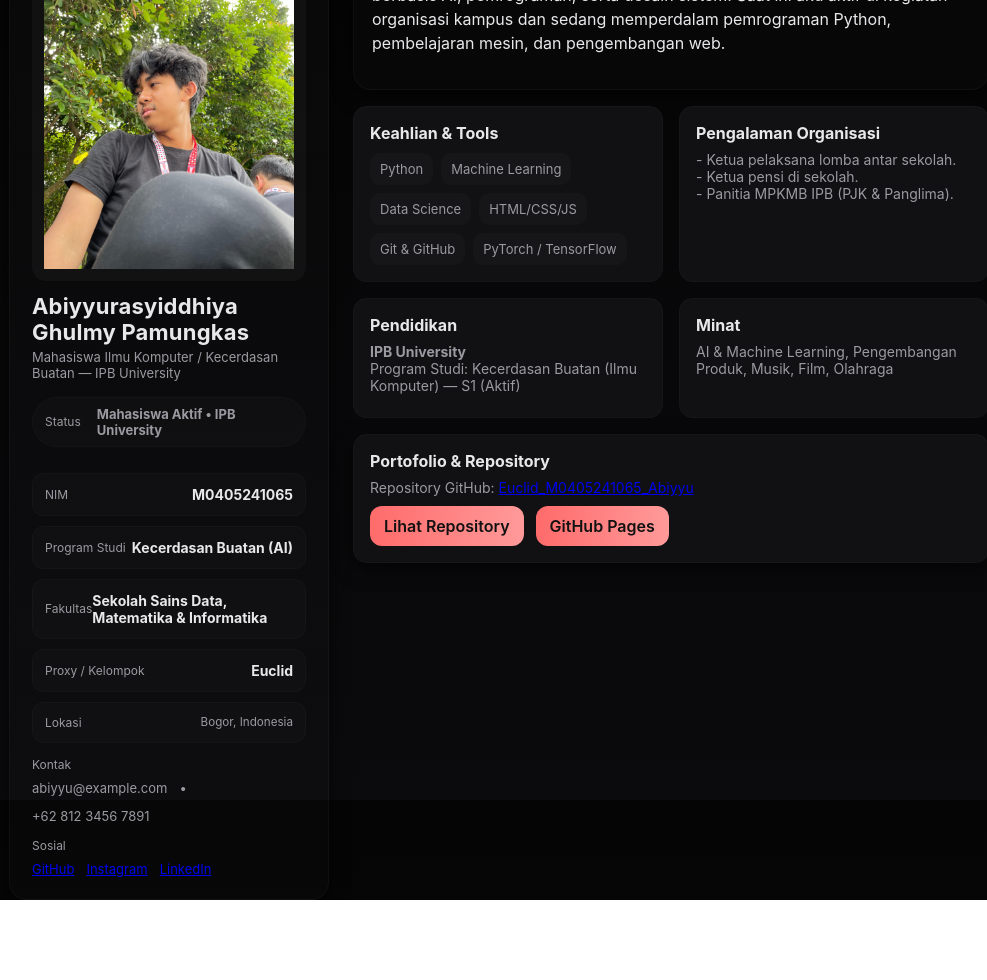
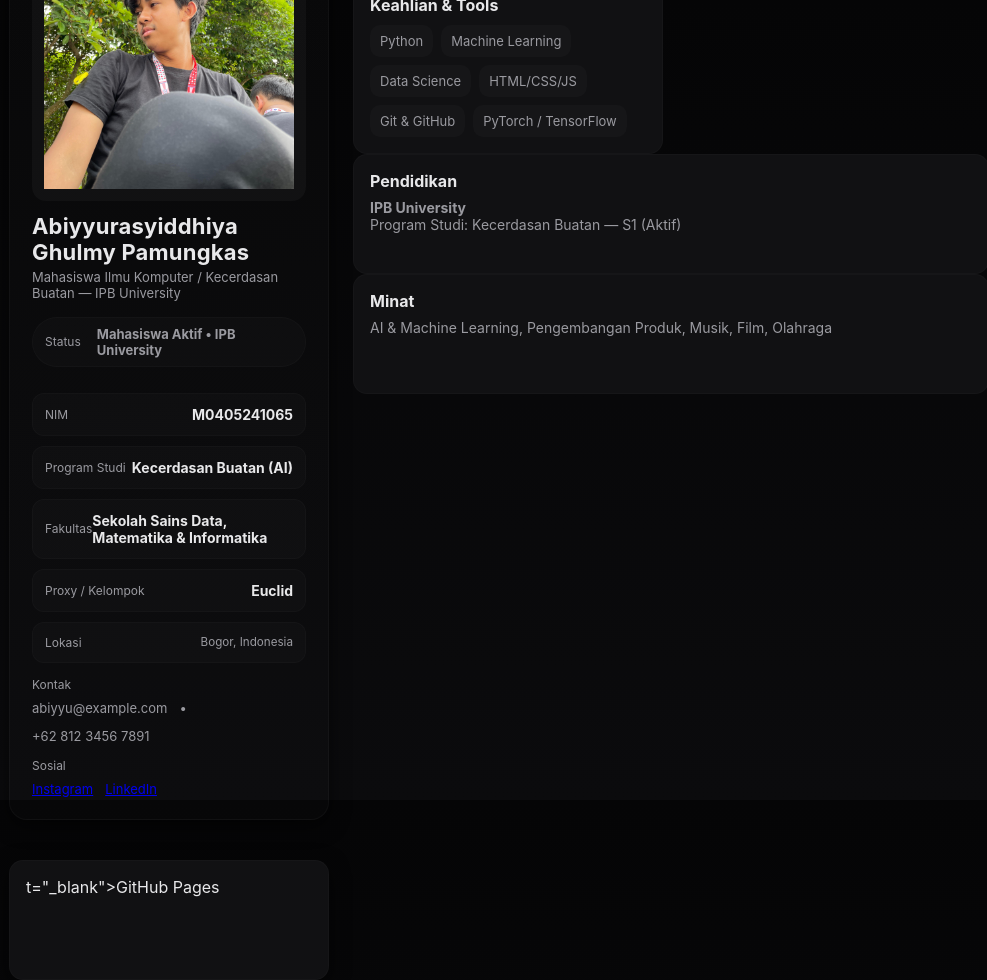
Before and after one commit to firman-gel/abi, a plain HTML site: page index.html in a window 1280 px wide. Shown: the whole page, without its empty margins (141-1128 px from the left). Before the commit the page ends 900 px from the top, so only its background shows below. Drawn offline with Linux system fonts and the light colour scheme.

Commit message:
Update index.html

```diff
--- a/index.html
+++ b/index.html
@@ -177,9 +177,8 @@
       <div style="margin-top:14px" class="muted">
         <div class="label">Sosial</div>
         <div class="footer-row" style="margin-top:8px">
-          <a href="https://github.com/abiyyu" target="_blank">GitHub</a>
           <a href="https://www.instagram.com/abiyyurasyd" target="_blank">Instagram</a>
-          <a href="https://www.linkedin.com/in/abiyyurasyd" target="_blank">LinkedIn</a>
+          <a href="https://www.linkedin.com/in/abiyyurasyiddhiya-ghulmy-pamungkas-694115324?utm_source=share&utm_campaign=share_via&utm_content=profile&utm_medium=android_app" target="_blank">LinkedIn</a>
         </div>
       </div>
     </div>
@@ -187,7 +186,7 @@
     <div>
       <div class="intro card">
         <p>
-          Hai! Aku <strong>Abiyyurasyiddhiya Ghulmy Pamungkas</strong>, mahasiswa Ilmu Komputer / Kecerdasan Buatan di IPB University. Aku tertarik pada pengembangan sistem berbasis AI, pemrograman, serta desain sistem. Saat ini aku aktif di kegiatan organisasi kampus dan sedang memperdalam pemrograman Python, pembelajaran mesin, dan pengembangan web.
+          Hai! Aku <strong>Abiyyurasyiddhiya Ghulmy Pamungkas</strong>, mahasiswa Ilmu Komputer / Kecerdasan Buatan di IPB University. Aku tertarik pada pengembangan sistem berbasis AI, pemrograman, serta desain sistem.
         </p>
       </div>
       <div class="grid">
@@ -202,13 +201,11 @@
             <div class="chip">PyTorch / TensorFlow</div>
           </div>
         </div>
-        <div class="section">
-          <h3>Pengalaman Organisasi</h3>
-          <p class="muted">- Ketua pelaksana lomba antar sekolah.<br>- Ketua pensi di sekolah.<br>- Panitia MPKMB IPB (PJK & Panglima).</p>
+
         </div>
         <div class="section">
           <h3>Pendidikan</h3>
-          <p class="muted"><strong>IPB University</strong><br>Program Studi: Kecerdasan Buatan (Ilmu Komputer) — S1 (Aktif)</p>
+          <p class="muted"><strong>IPB University</strong><br>Program Studi: Kecerdasan Buatan  — S1 (Aktif)</p>
         </div>
         <div class="section">
           <h3>Minat</h3>
@@ -216,15 +213,10 @@
         </div>
       </div>
       <div style="margin-top:16px" class="card section">
-        <h3>Portofolio & Repository</h3>
-        <p class="muted">Repository GitHub:
-          <a href="https://github.com/abiyyu/Euclid_M0405241065_Abiyyu" target="_blank">
-            Euclid_M0405241065_Abiyyu
+
           </a>
         </p>
-        <div style="margin-top:10px" class="footer-row">
-          <a class="btn" href="https://github.com/abiyyu/Euclid_M0405241065_Abiyyu" target="_blank">Lihat Repository</a>
-          <a class="btn" href="https://abiyyu.github.io/Euclid_M0405241065_Abiyyu" target="_blank">GitHub Pages</a>
+    t="_blank">GitHub Pages</a>
         </div>
       </div>
     </div>
```
